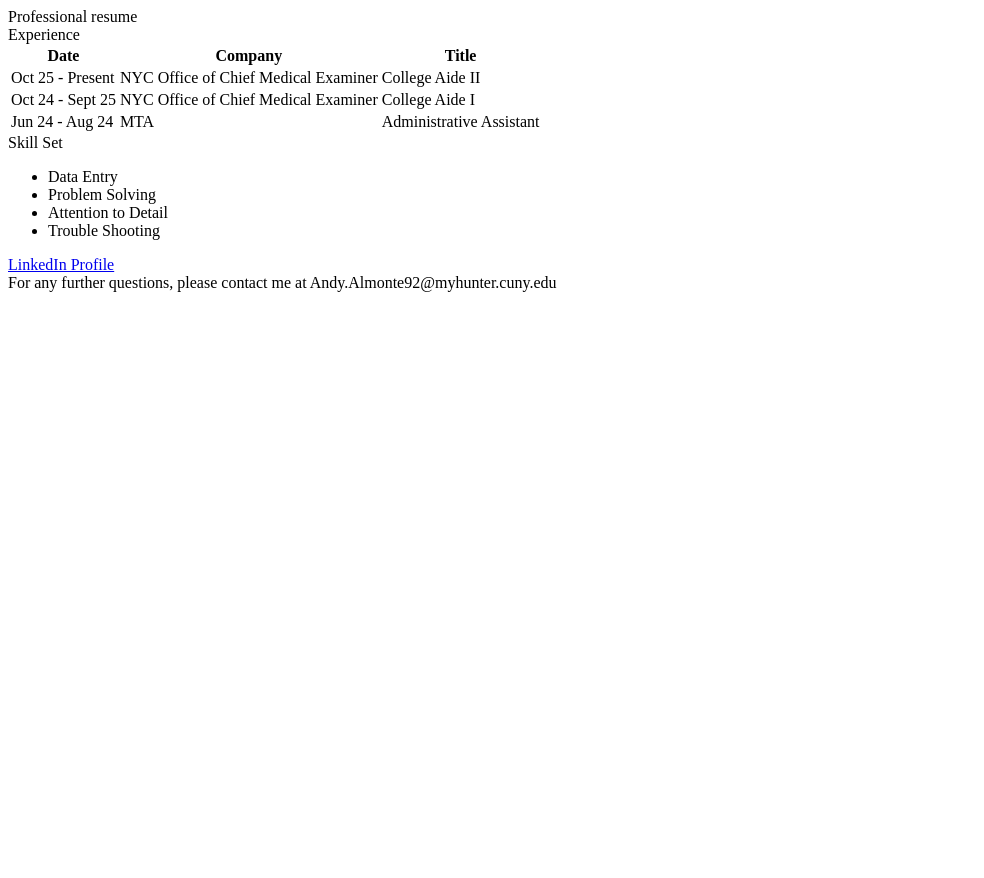
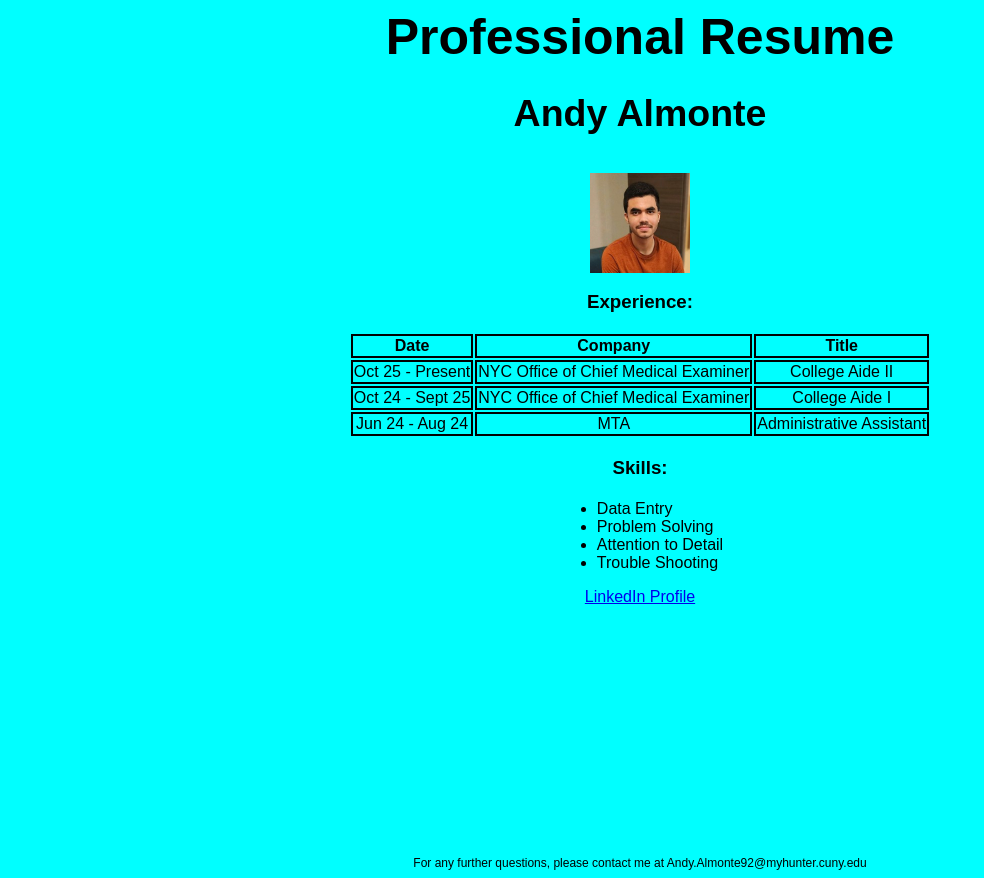
Before and after one commit to AndyA18/AndyA18.github.io, a plain HTML site: page index.html in a window 1280 px wide. Shown: the whole page, without its empty margins (0-984 px from the left). Before the commit the page ends 800 px from the top, so only its background shows below. Drawn offline with Linux system fonts and the light colour scheme.

Commit message:
Add CSS layout

```diff
--- a/index.html
+++ b/index.html
@@ -1,12 +1,23 @@
 <html>
+    <head>
+        <link rel="stylesheet" href="style.css">
+    </head>
 <body>
-    <header> Professional resume </header>
+    <header>
+        <h1 id = "mainheader">Professional Resume</h1>
+        <h2 id = "mainheader">Andy Almonte</h1>
+    </header>
+
 
     <main>
+        <article id="pfp">
+            <img src="assets/linkedInpfp.jpg" alt="Andy Almonte" width="100">
+        </article>
 
-    <section> Experience </section>
-    <table>
-        <tr>
+        <section class="section" id="experience">
+            <h3>Experience:</h3>
+            <table element="fulltable">
+                <tr class="tableheader">
                     <th>Date</th>
                     <th>Company</th>
                     <th>Title</th>
@@ -27,18 +38,20 @@
                     <td>Administrative Assistant</td>
                 </tr>
             </table>
+        </section>
 
-    <section> Skill Set </section>
-    <list>
+
+        <section class="section" id="skills">
+            <h3>Skills:</h3>
             <ul>
                 <li>Data Entry</li>
                 <li>Problem Solving</li>
                 <li>Attention to Detail</li>
                 <li>Trouble Shooting</li>
             </ul>
-    </list>
+        </section>
 
-    <nav>
+        <nav id="link">
             <a href="https://www.linkedin.com/in/andyalmonte/">LinkedIn Profile</a>
         </nav>
 
--- a/style.css
+++ b/style.css
@@ -0,0 +1,49 @@
+body {
+    background-color: aqua;
+    font-family: sans-serif;
+}
+
+header {
+    color: black;
+    font-size: 25px;
+    text-align: center;
+
+}
+
+#mainheader {
+    justify-content: center;
+    align-items: center;
+    text-align: center;
+    height:50px;
+}
+
+#pfp {
+    justify-content: center;
+    display: flex;
+}
+
+#link {
+    justify-content: center;
+    display: flex;
+}
+
+th, td {
+    border: 2px solid black;
+    text-align: center;
+}
+
+.section {
+    display: flex;
+    flex-direction: column;
+    align-items: center;
+}
+
+#skills h3 {
+    margin-bottom: 5px;
+}
+
+footer {
+    padding-top: 250px;
+    text-align: center;
+    font-size: 12px;
+}
```
Also changed, not shown: assets/LinkedInpfp.jpg (renamed from assets/Professional Pic.jpg). Lines whose indentation alone changed are shown as unchanged.
